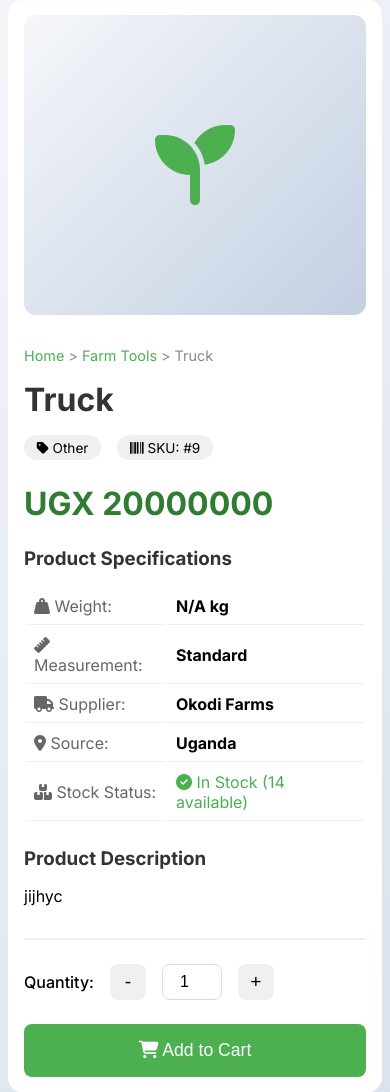
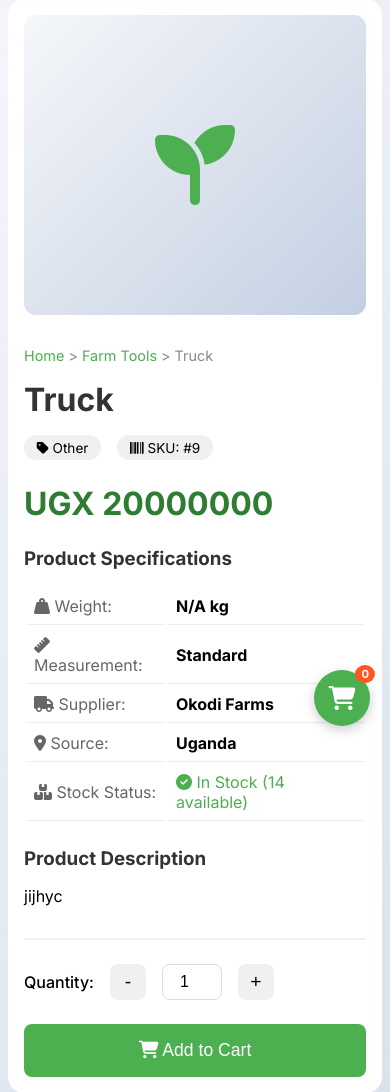
Before and after one commit to AheebwaMike/okodi-agri-business, a Django app: page /shop/9/truck/ in a window 390 px wide. Shown: the part 98-1190 px from the top of the page. Run offline with Django 5.2, Linux system fonts and the light colour scheme; data comes from the database, SQL or seed files in the repository.

Commit message:
enhanced mobile view

```diff
--- a/okodi_agri/templates/base.html
+++ b/okodi_agri/templates/base.html
@@ -472,10 +472,111 @@
         padding: 0 0.5rem;  /* even smaller on very narrow screens */
     }
 }
+
+
+
+/* Floating cart - hidden on desktop, visible on mobile */
+.floating-cart {
+    display: none;
+    position: fixed;
+    bottom: 20px;
+    right: 20px;
+    z-index: 1000;
+}
+
+.floating-cart a {
+    display: flex;
+    align-items: center;
+    justify-content: center;
+    width: 56px;
+    height: 56px;
+    background: #4caf50;
+    color: white;
+    border-radius: 50%;
+    box-shadow: 0 4px 12px rgba(0,0,0,0.2);
+    text-decoration: none;
+    font-size: 1.5rem;
+    position: relative;
+    transition: transform 0.2s;
+}
+
+.floating-cart a:hover {
+    transform: scale(1.05);
+    background: #2e7d32;
+}
+
+.floating-cart-count {
+    position: absolute;
+    top: -5px;
+    right: -5px;
+    background: #ff5722;
+    color: white;
+    border-radius: 50%;
+    padding: 2px 6px;
+    font-size: 0.7rem;
+    font-weight: bold;
+    min-width: 18px;
+    text-align: center;
+}
+
+/* Show on mobile only */
+@media (max-width: 768px) {
+    .floating-cart {
+        display: block;
+    }
+
+    /* Optionally hide the cart link in nav-links on mobile to avoid duplication */
+    .nav-links .cart-icon {
+        display: none;
+    }
+}
+
+
+
+.scroll-to-top {
+    display: none;
+    position: fixed;
+    bottom: 20px;
+    left: 20px;
+    z-index: 1000;
+    width: 50px;
+    height: 50px;
+    background: #2e7d32;
+    color: white;
+    border: none;
+    border-radius: 50%;
+    cursor: pointer;
+    font-size: 1.2rem;
+    box-shadow: 0 2px 10px rgba(0,0,0,0.2);
+    transition: background 0.3s;
+}
+
+.scroll-to-top:hover {
+    background: #1b5e20;
+}
+
+@media (max-width: 768px) {
+    .scroll-to-top {
+        bottom: 80px; /* Above floating cart if needed */
+    }
+}
 </style>
 
     {% block extra_css %}{% endblock %}
 </head>
+
+<!-- Floating Cart Button for Mobile -->
+<div class="floating-cart" id="floatingCart">
+    <a href="/cart/">
+        <i class="fas fa-shopping-cart"></i>
+        <span class="floating-cart-count">{{ cart_count|default:0 }}</span>
+    </a>
+</div>
+
+<button id="scrollToTopBtn" class="scroll-to-top" title="Go to top">
+    <i class="fas fa-arrow-up"></i>
+</button>
+
 <body>
     <nav class="navbar">
         <div class="nav-container">
@@ -577,6 +678,19 @@
                 window.location.href = `/shop/?search=${encodeURIComponent(this.value)}`;
             }
         });
+
+        // Scroll to top button
+const scrollBtn = document.getElementById('scrollToTopBtn');
+window.addEventListener('scroll', () => {
+    if (window.pageYOffset > 300) {
+        scrollBtn.style.display = 'block';
+    } else {
+        scrollBtn.style.display = 'none';
+    }
+});
+scrollBtn.addEventListener('click', () => {
+    window.scrollTo({ top: 0, behavior: 'smooth' });
+});
     </script>
 
     {% block extra_js %}{% endblock %}
--- a/okodi_agri/templates/shop/product_detail.html
+++ b/okodi_agri/templates/shop/product_detail.html
@@ -470,6 +470,13 @@
 </style>
 
 <script>
+    function updateCartCount(count) {
+        const regularCounts = document.querySelectorAll('.cart-count');
+        regularCounts.forEach(el => el.textContent = count);
+        const floatingCounts = document.querySelectorAll('.floating-cart-count');
+        floatingCounts.forEach(el => el.textContent = count);
+    }
+
     function changeImage(src) {
         const mainImage = document.getElementById('mainImage');
         if (mainImage) {
@@ -517,10 +524,7 @@
         .then(response => response.json())
         .then(data => {
             if (data.success) {
-                const cartCountElements = document.querySelectorAll('.cart-count');
-                cartCountElements.forEach(el => {
-                    el.textContent = data.cart_count;
-                });
+                updateCartCount(data.cart_count);
                 alert(`${data.item_quantity} x product(s) added to cart!`);
             } else if (data.error) {
                 alert(data.error);
@@ -548,10 +552,7 @@
         .then(response => response.json())
         .then(data => {
             if (data.success) {
-                const cartCountElements = document.querySelectorAll('.cart-count');
-                cartCountElements.forEach(el => {
-                    el.textContent = data.cart_count;
-                });
+                updateCartCount(data.cart_count);
                 alert('Product added to cart!');
             } else if (data.error) {
                 alert(data.error);
```
Also changed, not shown: okodi_agri/templates/shop/product_list.html (+43 -9 lines).
